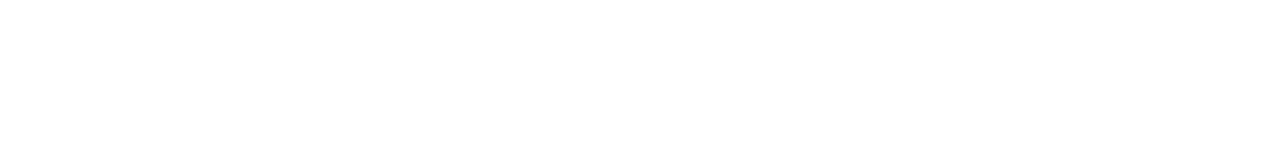
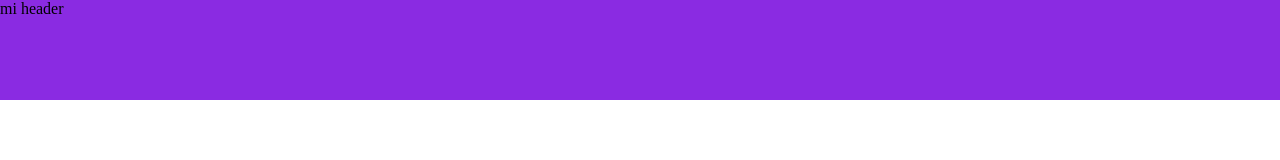
Before and after one commit to inestp/proyectox, a plain HTML site: page index.html in a window 1280 px wide. Drawn offline with Linux system fonts and the light colour scheme.

Commit message:
agrego un header con estilos

```diff
--- a/estilos.css
+++ b/estilos.css
@@ -0,0 +1,10 @@
+*{
+    margin: 0;
+    padding: o;
+    box-sizing: border-box;
+}
+
+header{
+    background-color: blueviolet;
+    height: 100px;;
+}
--- a/index.html
+++ b/index.html
@@ -8,6 +8,9 @@
 
 </head>
 <body>
+    <header>
+        mi header
+    </header>
 
 </body>
 </html>
```
